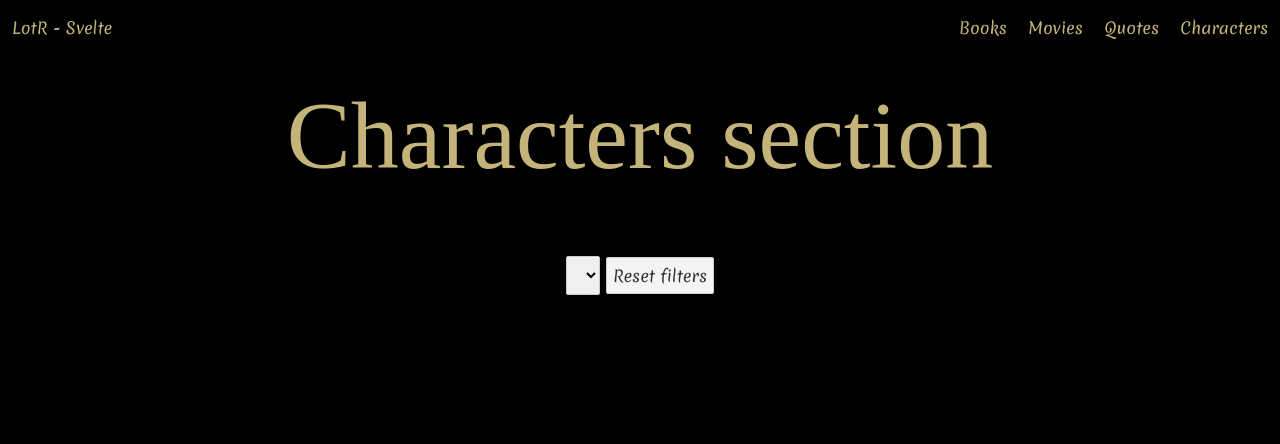
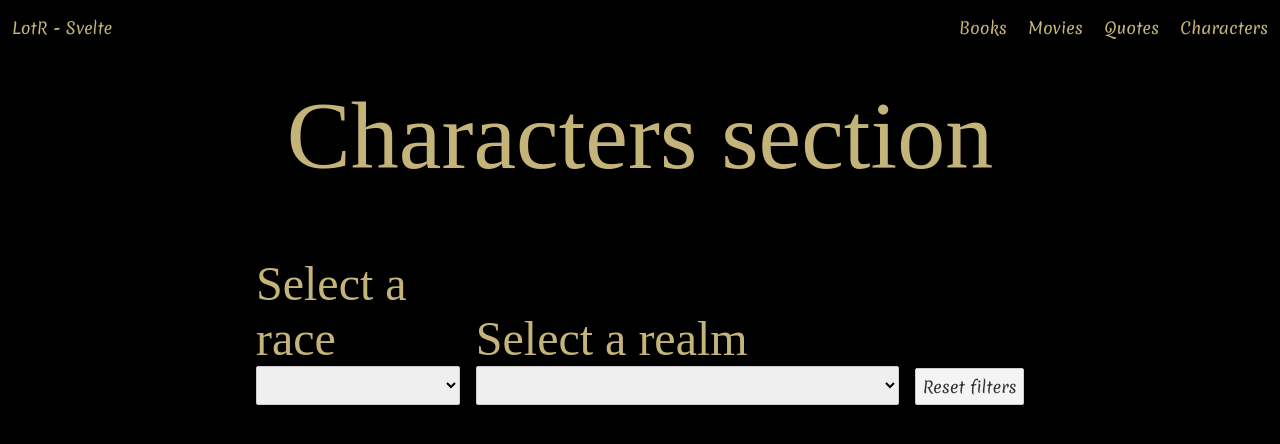
Before and after one commit to Raindevops/LotR-svelte, a Svelte app: page /Characters in a window 1280 px wide. Shown: the top 444 px of the page. Built offline with nearby package versions, Linux system fonts and the light colour scheme.

Commit message:
select grid display

```diff
--- a/src/Component/Characters/Characters.svelte
+++ b/src/Component/Characters/Characters.svelte
@@ -78,6 +78,7 @@
     const resetSelects = () => {
         raceAr = fillSelects(datas).race;
         realmAr = fillSelects(datas).realm;
+        return clone = [];
     }
 
 </script>
@@ -89,28 +90,65 @@
         {#await datas}
             <p>Is loading</p>
             {:then datas}
+            <div class="content">
                 <div class="character-research">
+                    <div class="character-research--race">
+                        <span>Select a race</span>
                         <select value={race} name="race" on:change={onSelectChange.bind(race)}>
                             {#each raceAr as race}
                                 <option value={race}>{race}</option>
                             {/each}
                         </select>
-                {#if realmAr.length > 0}
+                    </div>
+                    <!-- {#if realmAr.length > 0} -->
+                        <div class="character-research--realm">
+                            <span>Select a realm</span>
                             <select value={realm} name="realm"  on:change={onSelectChange.bind(realm)}>
                                 {#each realmAr as realm}
                                     <option value={realm}>{realm}</option>
                                 {/each}
                             </select>
-                {/if}
+                        </div>
+                    <!-- {/if} -->
                     <button on:click={resetSelects}>Reset filters</button>
                 </div>
 
+                {#if clone.length > 0}
+                    <div class="characters">
                         {#each clone as character }
                             <SingleCharacter character={character}/>
                         {/each}
+                    </div>
+                {/if}
+            </div>
         {/await}
     {/if}
 </main>
 
 <style type="text/scss">
+    $gold : #C4B479;
+    .character-research{
+        display: grid;
+        grid-template-columns: repeat(3, 1fr);
+        grid-gap: 1rem;
+        align-items: end;
+        text-align: left;
+        &--race{
+            grid-column: 1;
+        }&--realm{
+            grid-column: 2/4;
+        }
+        button{
+            grid-column: 4;
+        }
+        span{
+	        font-family: "Darleston";
+            color: $gold;
+            display: block;
+            font-size: 3em;
+        }
+        select{
+            width: 100%;
+        }
+    }
 </style>
```
Also changed, not shown: public/build/bundle.css, public/build/bundle.js, 1 other file (tests, documents, lock files or other folders). Lines whose indentation alone changed are shown as unchanged.
